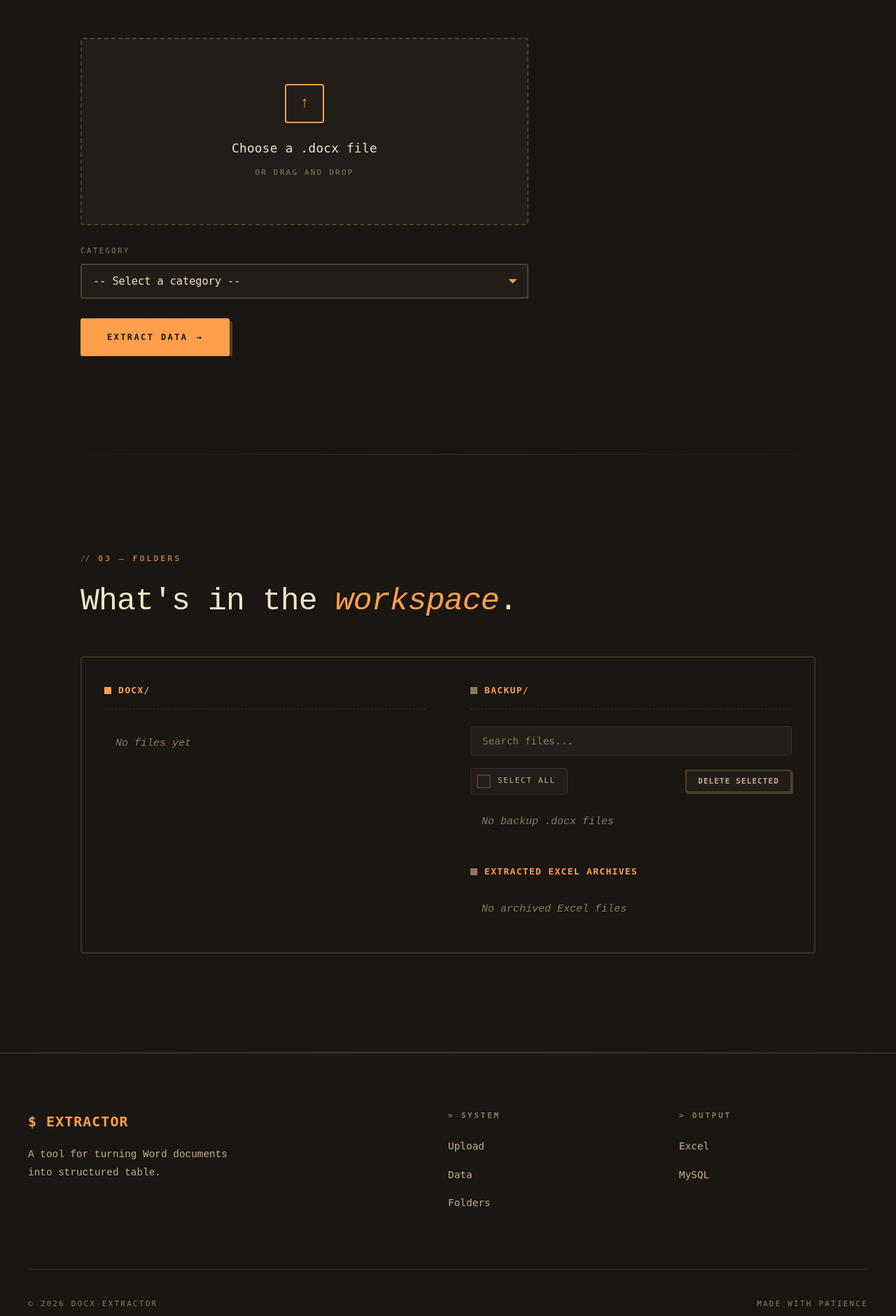
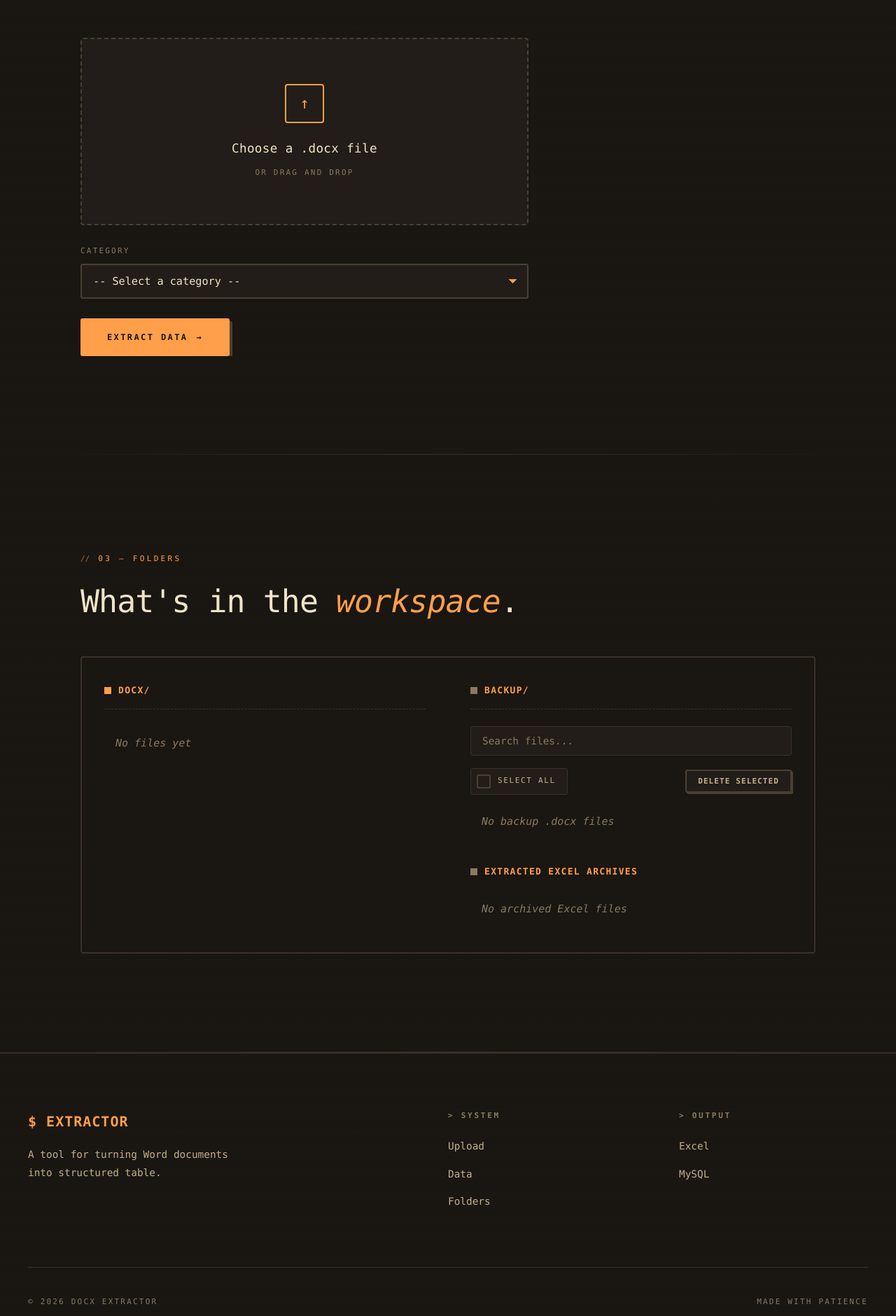
Before and after one commit to musabhitam/Extractor, a PHP site: page / in a window 1280 px wide. Shown: the part 959-2840 px from the top of the page at 70% size. Run offline with PHP 8.4, Linux system fonts and the light colour scheme.

Commit message:
Update style.css

```diff
--- a/style.css
+++ b/style.css
@@ -21,6 +21,11 @@
   --success: #8ed058;
   --danger: #e05a4a;
   --shadow: rgba(0,0,0,0.5);
+
+  /* OFFLINE MONOSPACE FONT STACK
+     Browser picks the first font installed on the user's OS.
+     No internet required — all are system fonts. */
+  --mono: 'Consolas','Menlo','Monaco','DejaVu Sans Mono','Liberation Mono','Lucida Console','Courier New',monospace;
 }
 
 [data-theme="light"] {
@@ -58,7 +63,7 @@ html{
 body{
   background:var(--bg);
   color:var(--text);
-  font-family:'JetBrains Mono','Courier New',monospace;
+  font-family:var(--mono);
   font-size:15px;
   line-height:1.7;
   -webkit-font-smoothing:antialiased;
@@ -344,7 +349,7 @@ body,
   overflow:hidden;
 }
 .section__eyebrow{
-  font-family:'JetBrains Mono',monospace;
+  font-family:var(--mono);
   font-size:11px;
   letter-spacing:0.3em;
   text-transform:uppercase;
@@ -479,11 +484,11 @@ body,
   font-size:1.1rem;
   color:var(--text);
   margin-bottom:10px;
-  font-family:'JetBrains Mono',monospace;
+  font-family:var(--mono);
   letter-spacing:0.02em;
 }
 .upload-box__hint{
-  font-family:'JetBrains Mono',monospace;
+  font-family:var(--mono);
   font-size:11px;
   letter-spacing:0.2em;
   text-transform:uppercase;
@@ -511,7 +516,7 @@ body,
   color:var(--btn-text);
   border:2px solid var(--btn-bg);
   border-radius:3px;
-  font-family:'JetBrains Mono',monospace;
+  font-family:var(--mono);
   font-size:12px;
   font-weight:700;
   letter-spacing:0.2em;
@@ -634,7 +632,7 @@ body,
 .folder__head:hover .folder__dot{ transform:scale(1.3); }
 .folder__dot--muted{ background:var(--text-faint); }
 .folder__title{
-  font-family:'JetBrains Mono',monospace;
+  font-family:var(--mono);
   font-size:13px;
   font-weight:700;
   letter-spacing:0.1em;
@@ -706,7 +704,7 @@ body,
   margin-bottom:18px;
 }
 .folder__subtitle{
-  font-family:'JetBrains Mono',monospace;
+  font-family:var(--mono);
   font-size:13px;
   font-weight:700;
   letter-spacing:0.1em;
@@ -723,7 +721,7 @@ body,
   border:1px solid var(--border);
   border-radius:3px;
   color:var(--text);
-  font-family:'JetBrains Mono',monospace;
+  font-family:var(--mono);
   font-size:0.9rem;
   outline:none;
   transition:all .3s cubic-bezier(.22,1,.36,1);
@@ -768,7 +766,7 @@ body,
   border-radius:3px;
   border:1px solid var(--border);
   background:var(--bg-elev);
-  font-family:'JetBrains Mono',monospace;
+  font-family:var(--mono);
   font-size:11px;
   letter-spacing:0.15em;
   text-transform:uppercase;
@@ -880,7 +878,7 @@ body,
   border:2px solid var(--border-strong);
   background:var(--bg-elev);
   color:var(--text-muted);
-  font-family:'JetBrains Mono',monospace;
+  font-family:var(--mono);
   font-size:11px;
   font-weight:700;
   letter-spacing:0.1em;
@@ -1079,7 +1077,7 @@ body.modal-open{ overflow:hidden; }
   margin-bottom:80px;
 }
 .footer__brand h4{
-  font-family:'JetBrains Mono',monospace;
+  font-family:var(--mono);
   font-size:1.25rem;
   font-weight:700;
   letter-spacing:0.05em;
@@ -1095,7 +1093,7 @@ body.modal-open{ overflow:hidden; }
   max-width:320px;
 }
 .footer__col h5{
-  font-family:'JetBrains Mono',monospace;
+  font-family:var(--mono);
   font-size:11px;
   letter-spacing:0.25em;
   text-transform:uppercase;
@@ -1113,7 +1111,7 @@ body.modal-open{ overflow:hidden; }
   font-size:0.9rem;
   color:var(--text-muted);
   transition:all .3s ease;
-  font-family:'JetBrains Mono',monospace;
+  font-family:var(--mono);
   display:inline-block;
 }
 .footer__col a:hover{
@@ -1131,7 +1129,7 @@ body.modal-open{ overflow:hidden; }
   align-items:center;
   padding-top:40px;
   border-top:1px solid var(--border);
-  font-family:'JetBrains Mono',monospace;
+  font-family:var(--mono);
   font-size:11px;
   letter-spacing:0.2em;
   text-transform:uppercase;
@@ -1152,7 +1150,7 @@ body.modal-open{ overflow:hidden; }
   max-width:640px;
 }
 .upload-select__label{
-  font-family:'JetBrains Mono',monospace;
+  font-family:var(--mono);
   font-size:11px;
   letter-spacing:0.2em;
   text-transform:uppercase;
@@ -1165,7 +1163,7 @@ body.modal-open{ overflow:hidden; }
   border:2px solid var(--border-strong);
   border-radius:3px;
   color:var(--text);
-  font-family:'JetBrains Mono',monospace;
+  font-family:var(--mono);
   font-size:0.95rem;
   cursor:pointer;
   outline:none;
```
Also changed, not shown: other parts of style.css (+13 -20 lines).
